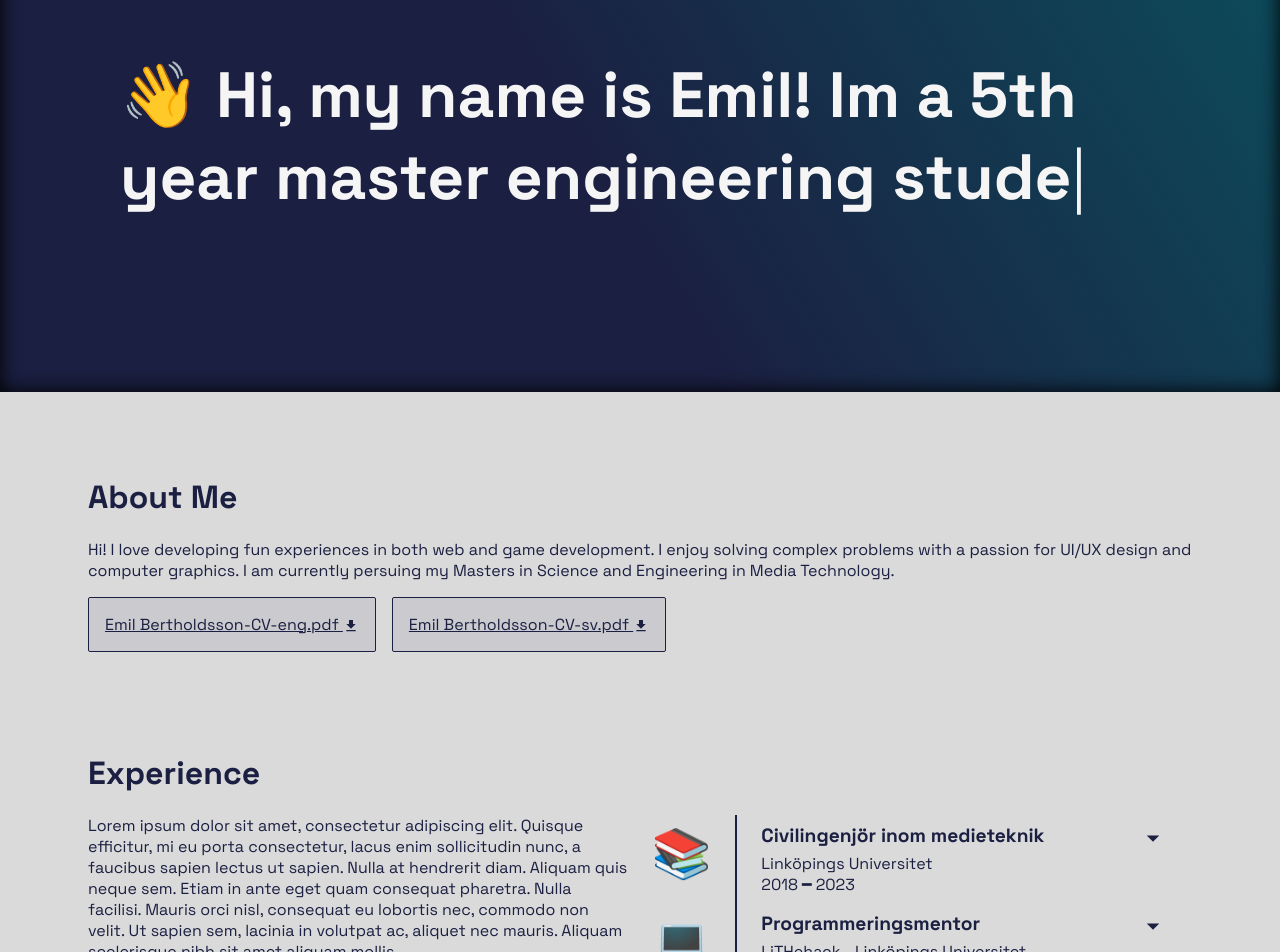
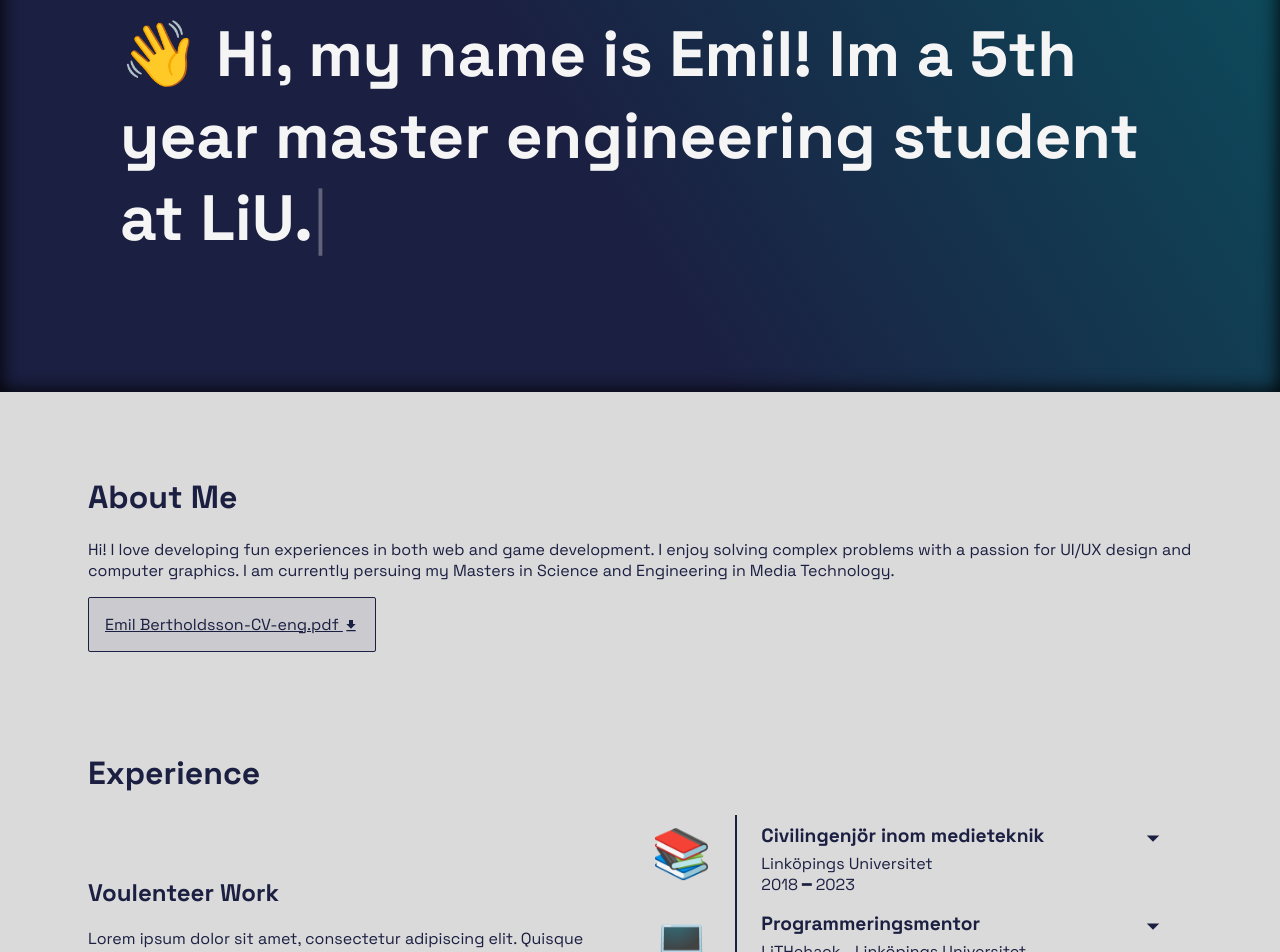
Before and after one commit to EmilBert/emilbert.gihub.io, a React (Vite) app: page / in a window 1280 px wide. Shown: the part 120-1072 px from the top of the page. Built offline with nearby package versions, Linux system fonts and the light colour scheme.

Commit message:
redundant react code fix

```diff
--- a/src/App.jsx
+++ b/src/App.jsx
@@ -29,10 +29,10 @@ function App() {
             </div>
           <div className="downloads">
             <a className="download-link" href={me} download>Emil Bertholdsson-CV-eng.pdf <MdDownload/></a>
-            <a className="download-link" href={me} download>Emil Bertholdsson-CV-sv.pdf <MdDownload/></a>
+            {/* <a className="download-link" href={me} download>Emil Bertholdsson-CV-sv.pdf <MdDownload/></a> */}
           </div>
-          <ExpSection title={"Experience"} content={"Lorem ipsum dolor sit amet, consectetur adipiscing elit. Quisque efficitur, mi eu porta consectetur, lacus enim sollicitudin nunc, a faucibus sapien lectus ut sapien. Nulla at hendrerit diam. Aliquam quis neque sem. Etiam in ante eget quam consequat pharetra. Nulla facilisi. Mauris orci nisl, consequat eu lobortis nec, commodo non velit. Ut sapien sem, lacinia in volutpat ac, aliquet nec mauris. Aliquam scelerisque nibh sit amet aliquam mollis."}/>
-          <ProjectSection title={"Projects"} content={"Lorem ipsum dolor sit amet, consectetur adipiscing elit. Quisque efficitur, mi eu porta consectetur, lacus enim sollicitudin nunc, a faucibus sapien lectus ut sapien. Nulla at hendrerit diam. Aliquam quis neque sem. Etiam in ante eget quam consequat pharetra. Nulla facilisi. Mauris orci nisl, consequat eu lobortis nec, commodo non velit. Ut sapien sem, lacinia in volutpat ac, aliquet nec mauris. Aliquam scelerisque nibh sit amet aliquam mollis."}/>
+          <ExpSection />
+          <ProjectSection/>
         </div>
         <Footer/>
       </div>
--- a/src/Components/ExpSection.jsx
+++ b/src/Components/ExpSection.jsx
@@ -47,16 +47,14 @@ function List(props) {
   );
 }
 
-function ExpSection(props) {
-  // Declare a new state variable, which we'll call "count"
-  const [title, setTitle]       = useState(props.title);
-  const [content, setContent]   = useState(props.content);
+function ExpSection() {
+
   return (
     <div className="section" id="exp-section">
-      <h1>{title}</h1>
+      <h1>Experience</h1>
       <div className="content">
         <div>
-          <p>{content}<br/><br/></p>
+          <p><br/><br/></p>
 
           <h2>Voulenteer Work</h2>
           <p>Lorem ipsum dolor sit amet, consectetur adipiscing elit. Quisque efficitur, mi eu porta consectetur, lacus enim sollicitudin nunc, a faucibus sapien lectus ut sapien. Nulla at hendrerit diam. Aliquam quis neque sem. Etiam in ante eget quam consequat pharetra. Nulla facilisi. Mauris orci nisl, consequat eu lobortis nec, commodo non velit. Ut sapien sem, lacinia in volutpat ac, aliquet nec mauris. Aliquam scelerisque nibh sit amet aliquam mollis.</p>
--- a/src/Components/HeroSection.jsx
+++ b/src/Components/HeroSection.jsx
@@ -22,7 +22,7 @@ export default function HeroSection() {
         }
         const interval = setInterval(() => {
             addLetter();
-        }, 50 + Math.random() * 50 );
+        }, 25 + Math.random() * 70 );
         return () => clearInterval(interval);
     }, [title]);
 
--- a/src/Components/ProjectSection.jsx
+++ b/src/Components/ProjectSection.jsx
@@ -28,11 +28,7 @@ function Project(props){
   );
 }
 
-function ProjectSection(props) {
-  // Declare a new state variable, which we'll call "count"
-  const [title, setTitle]       = useState(props.title);
-  const [content, setContent]   = useState(props.content);
-
+function ProjectSection() {
   const listContent =
   [
     {"image":bc,"title":"BERTCRAFT","desc":"I have always been a big fan of Minecraft and in the course TNM084 at LiU i had the opportunity to try my hands at making my own version. Using a combination of 2D and 3D noise I was able to create multiple procedurally generated biomes that blend together. The program was written in C++ with OpenGL.", "tags":"C++, OpenGL", "link":"www.youtube.com"},
@@ -45,8 +41,8 @@ function ProjectSection(props) {
 
   return (
     <div className="section" id="project-section">
-      <h1>{title}</h1>
-      <p>{content}<br/><br/> Lorem ipsum dolor sit amet, consectetur adipiscing elit. Quisque efficitur, mi eu porta consectetur, lacus enim sollicitudin nunc, a faucibus sapien lectus ut sapien. Nulla at hendrerit diam. Aliquam quis neque sem. Etiam in ante eget quam consequat pharetra. Nulla facilisi. Mauris orci nisl, consequat eu lobortis nec, commodo non velit. Ut sapien sem, lacinia in volutpat ac, aliquet nec mauris. Aliquam scelerisque nibh sit amet aliquam mollis.</p>
+      <h1>Projects</h1>
+      <p><br/><br/> Lorem ipsum dolor sit amet, consectetur adipiscing elit. Quisque efficitur, mi eu porta consectetur, lacus enim sollicitudin nunc, a faucibus sapien lectus ut sapien. Nulla at hendrerit diam. Aliquam quis neque sem. Etiam in ante eget quam consequat pharetra. Nulla facilisi. Mauris orci nisl, consequat eu lobortis nec, commodo non velit. Ut sapien sem, lacinia in volutpat ac, aliquet nec mauris. Aliquam scelerisque nibh sit amet aliquam mollis.</p>
 
         <div className="projects">
           <div className="projects-column">
```
